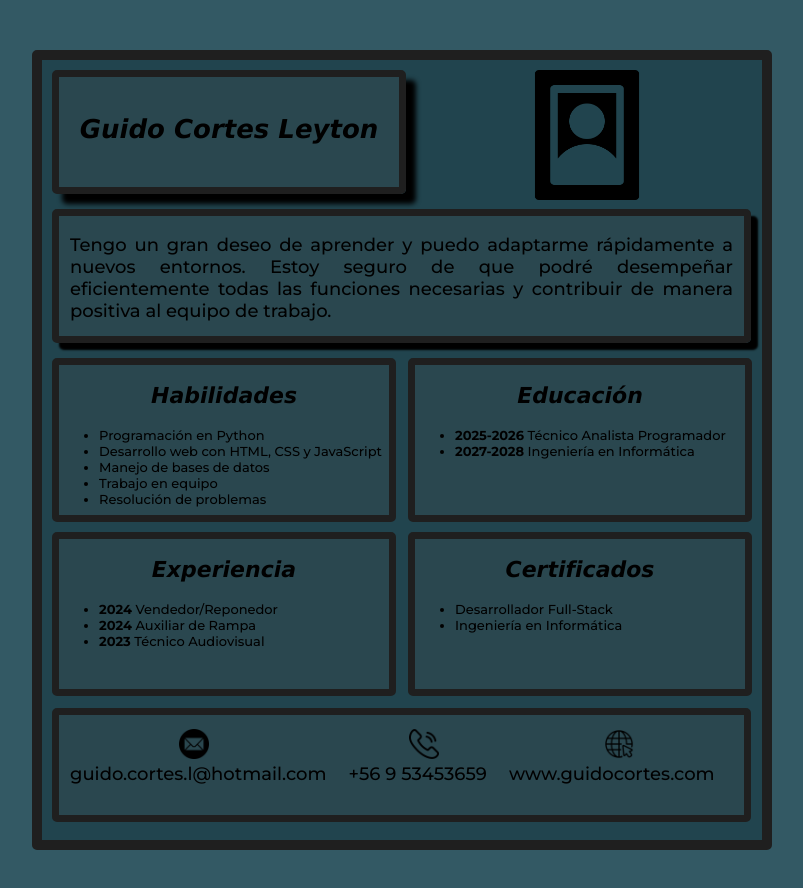
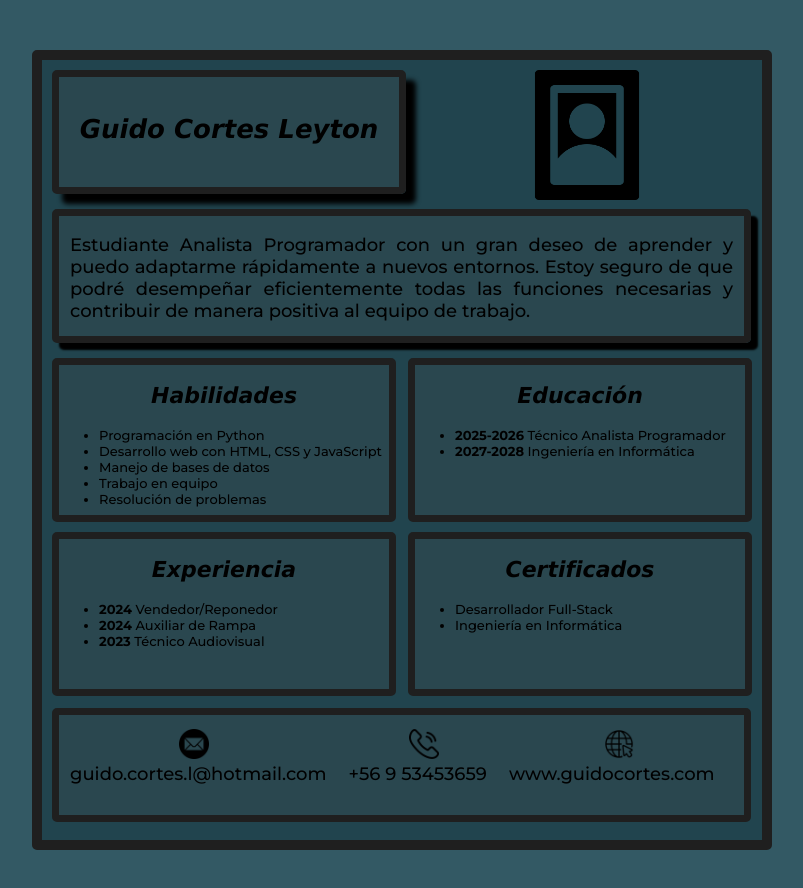
Before and after one commit to Greyki/CV, a plain HTML site: page index.html in a window 1280 px wide. Shown: the whole page, without its empty margins (238-1041 px from the left). Drawn offline with Linux system fonts and the light colour scheme.

Commit message:
Actualizar index.html

```diff
--- a/index.html
+++ b/index.html
@@ -17,7 +17,7 @@
         </div>
         <div class="separacion"></div>
         <div class="cajaDesc">
-            <p class="desc">Tengo un gran deseo de aprender y puedo adaptarme rápidamente a nuevos entornos. Estoy seguro de que podré desempeñar eficientemente todas las funciones necesarias y contribuir de manera positiva al equipo de trabajo.</p>
+            <p class="desc">Estudiante Analista Programador con un gran deseo de aprender y puedo adaptarme rápidamente a nuevos entornos. Estoy seguro de que podré desempeñar eficientemente todas las funciones necesarias y contribuir de manera positiva al equipo de trabajo.</p>
         </div>
         <div class="separacion"></div>
         <div class="contenedorInterior">
```
